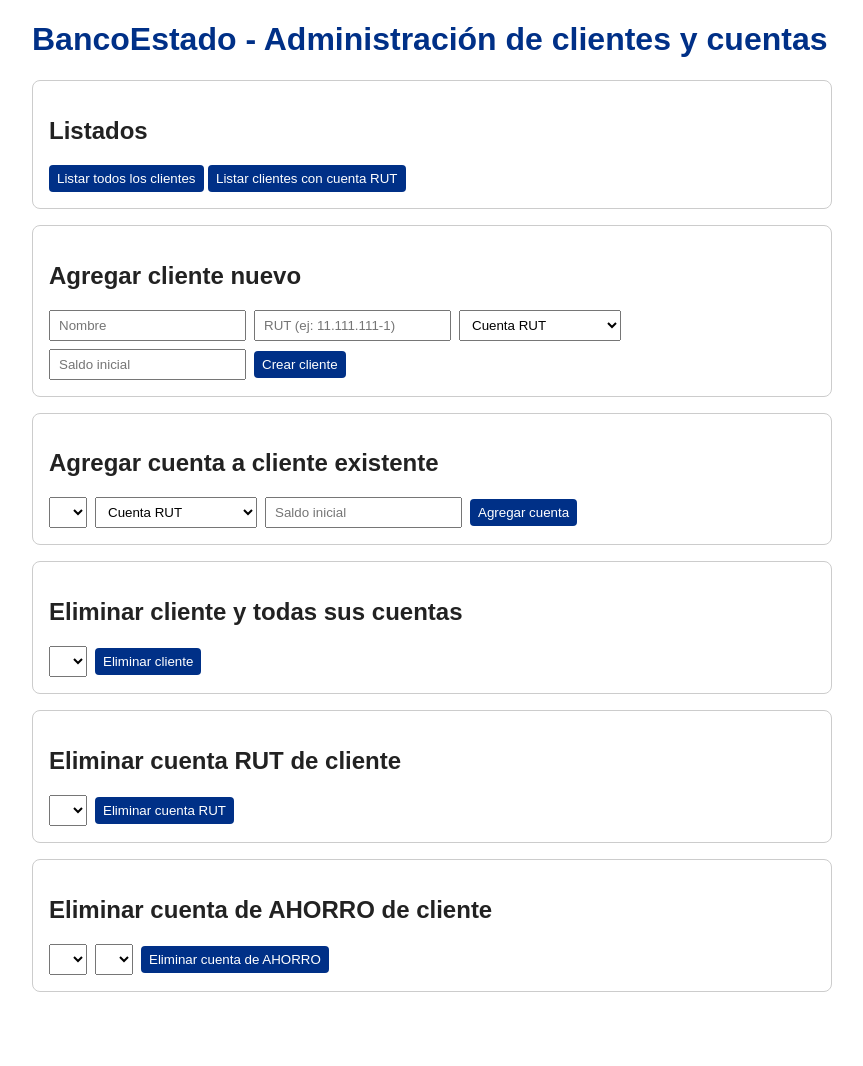
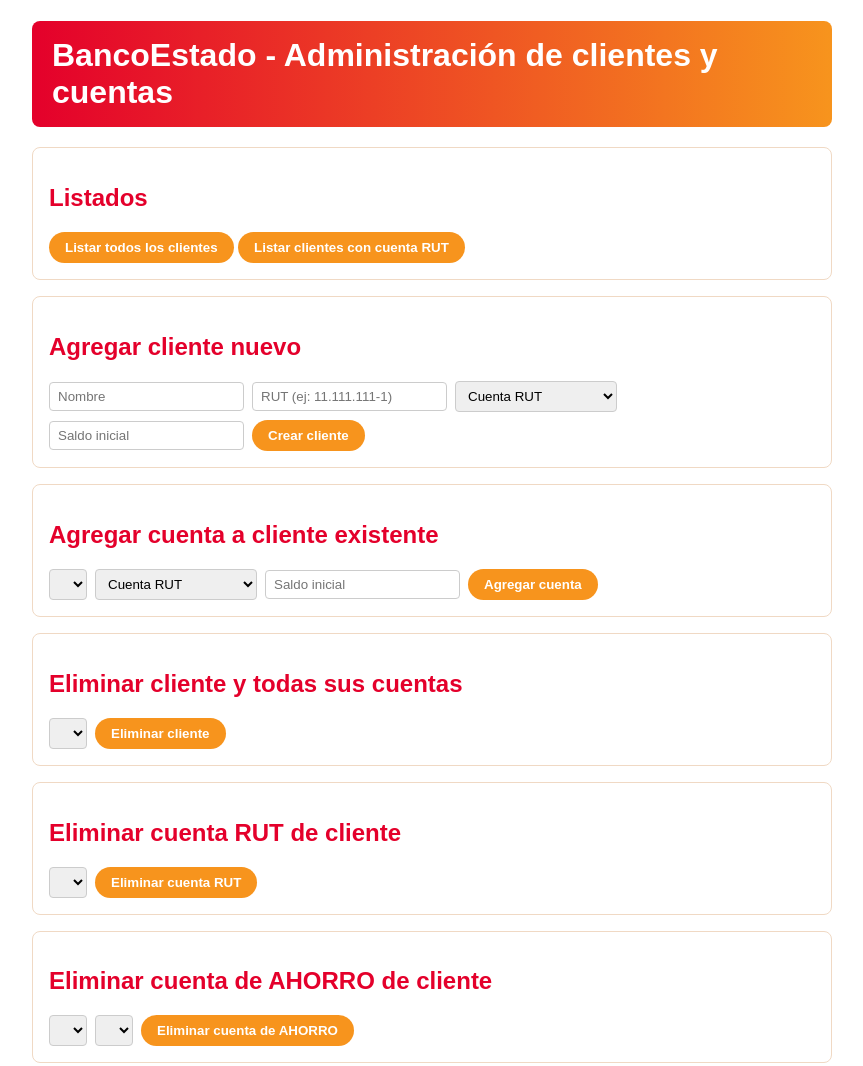
Before and after one commit to GustavoVasquezS/archivos_y_json, a website: page public/index.html in a window 1280 px wide. Shown: the whole page, without its empty margins (208-1071 px from the left). Before the commit the page ends 1012 px from the top, so only its background shows below. Drawn offline with Linux system fonts and the light colour scheme; no server answers.

Commit message:
Cambio de estilos visuales a colores institucionales

```diff
--- a/public/css/style.css
+++ b/public/css/style.css
@@ -3,18 +3,27 @@
     max-width: 800px;
     margin: 20px auto;
     padding: 0 16px;
-    color: #222;
+    color: #333;
+    background: #fff;
 }
 
 h1 {
-    color: #003087;
+    color: white;
+    background: linear-gradient(90deg, #E4002B 0%, #F7941D 100%);
+    padding: 16px 20px;
+    border-radius: 8px;
+    margin-bottom: 20px;
 }
 
 section {
-    border: 1px solid #ccc;
+    border: 1px solid #f0d9c4;
     border-radius: 8px;
     padding: 16px;
     margin-bottom: 16px;
+}
+
+section h2 {
+    color: #E4002B;
 }
 
 form {
@@ -26,26 +35,30 @@
 
 input, select, button {
     padding: 6px 8px;
+    border-radius: 4px;
+    border: 1px solid #ccc;
 }
 
 button {
-    background: #003087;
+    background: #F7941D;
     color: white;
     border: none;
-    border-radius: 4px;
+    border-radius: 20px;
+    padding: 8px 16px;
     cursor: pointer;
+    font-weight: bold;
 }
 
 button:hover {
-    background: #0047ab;
+    background: #E4002B;
 }
 
 article {
-    border-bottom: 1px solid #eee;
+    border-bottom: 1px solid #f0d9c4;
     padding: 8px 0;
 }
 
 #mensaje {
     font-weight: bold;
-    color: #003087;
+    color: #E4002B;
 }
```
